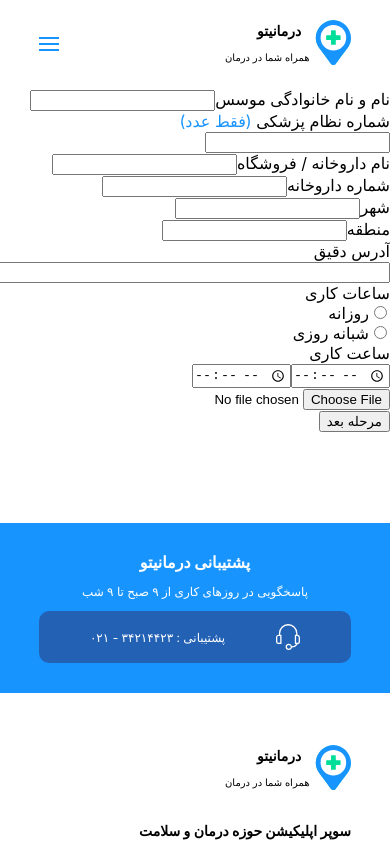
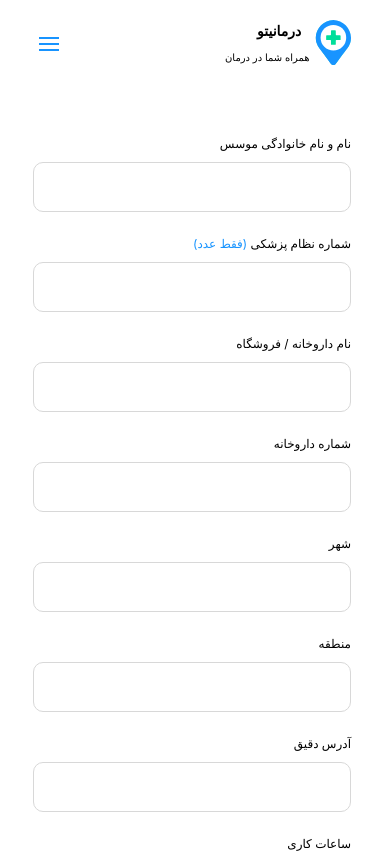
Before and after one commit to amirhghorbani/darmanito-app, a React (Create React App) app: page /register_page in a window 390 px wide. Shown: the top 853 px of the page. Built offline with nearby package versions, Linux system fonts and the light colour scheme.

Commit message:
make register-form 100% responsive

```diff
--- a/src/components/RegisterComps/Form/Form.js
+++ b/src/components/RegisterComps/Form/Form.js
@@ -4,50 +4,45 @@
 
 function Form() {
 
-    const [checked, setChecked] = useState(false);
-
-    const checkHandler = () => {
-        setChecked(!checked);
-    }
-
   return (
     <div className={styles.container}>
       <form>
+
         <div>
           <label>نام و نام خانوادگی موسس</label>
-          <input type="text" />
+          <input type="text" name='fullname' />
         </div>
 
         <div>
           <label>
             شماره نظام پزشکی <span style={{ color: "#1894FF" }}>(فقط عدد)</span>
           </label>
-          <input type="text" />
+          <input type="text" name='id' />
         </div>
 
         <div>
           <label>نام داروخانه / فروشگاه</label>
-          <input type="text" />
+          <input type="text" name='storename' />
         </div>
 
         <div>
           <label>شماره داروخانه</label>
-          <input type="text" />
+          <input type="text" name='phone' />
         </div>
 
         <div>
           <label>شهر</label>
-          <input type="text" />
+          <input type="text" name='city' />
         </div>
 
         <div>
           <label>منطقه</label>
-          <input type="text" />
+          <input type="text" name='area'/>
         </div>
 
         <div style={{ flexGrow: "1", width: "100%" }}>
           <label>آدرس دقیق</label>
-          <input style={{ width: "100%" }} type="text" />
+          <input style={{ width: "100%" }} type="text" name='address' />
         </div>
 
         <div>
@@ -85,7 +80,7 @@
         </div>
 
         <div>
-            <input type='file' className={styles.file_input} />
+            <input type='file' className={styles.file_input} name='file' />
         </div>
 
         <div>
--- a/src/components/RegisterComps/Form/Form.module.scss
+++ b/src/components/RegisterComps/Form/Form.module.scss
@@ -1,6 +1,147 @@
 @import '../../../assets/sass/styles';
 
-@media screen and (min-width : 320px) {}
+@media screen and (min-width : 320px) {
+    .container {
+        width: 80%;
+        margin: 0 auto;
+        form {
+            width: 100%;
+            margin: 63px auto;
+            flex-direction: column;
+            flex-wrap: nowrap;
+            justify-content: space-between;
+
+            div {
+                width: 100%;
+                flex-direction: column;
+                margin-top: 20px;
+
+                label {
+                    width: 100%;
+                    font-size: 12px;
+                    margin-top: 20px;
+                }
+                input {
+                    width: 100%;
+                    height: 46px;
+                    margin-top: 10px;
+                    border-radius: 10px;
+                    border: 1px solid #D8D8D8;
+                        &:focus {
+                            border: 1px solid $primaryColor;
+                            border-radius: 10px;
+                        }
+                }
+                .check {
+                    display: flex;
+                    flex-direction: row;
+                    width: 100%;
+                    margin-top: 20px;
+                    justify-content: space-between;
+                    max-width: 300px;
+                    .daily {
+                        width: 100px;
+                        height: 40px;
+                        display: flex;
+                        flex-direction: row;
+                        border: 1px solid #D8D8D8;
+                        border-radius: 10px;
+                        justify-content: center;
+                        align-items: center;
+                        .radio {
+                            width: 16px;
+                            height: 16px;
+                            margin-top: 0;
+                        }
+                        span {
+                            font-size: 12px;
+                            margin-right: 10px;
+                        }
+                    }
+                    .allday {
+                        width: 120px;
+                        height: 40px;
+                        display: flex;
+                        flex-direction: row;
+                        border: 1px solid #D8D8D8;
+                        border-radius: 10px;
+                        justify-content: center;
+                        align-items: center;
+                        .radio {
+                            width: 16px;
+                            height: 16px;
+                            margin-top: 0;
+                        }
+                        span {
+                            font-size: 12px;
+                            margin-right: 10px;
+                        }
+                    }
+
+                }
+                .hours {
+                    display: flex;
+                    flex-direction: row;
+                    width: 100%;
+                    justify-content: space-between;
+                    .firstTime {
+                        width: 45%;
+                    }
+                    .secondTime {
+                        width: 45%;
+                    }
+                }
+                .file_input::-webkit-file-upload-button {
+                    visibility: hidden;
+                }
+                .file_input::before {
+                    content: 'آپلود عکس داروخانه';
+                    width: 170px;
+                    height: 43px;
+                    display: flex;
+                    justify-content: center;
+                    align-items: center;
+                    background-color: white;
+                    border: 1px solid $primaryColor;
+                    border-radius: 10px;
+                    outline: none;
+                    white-space: nowrap;
+                    -webkit-user-select: none;
+                    cursor: pointer;
+                    font-size: 16px;
+                    font-weight: bold;
+                    color: $primaryColor;
+                }
+                .file_input {
+                    width: 100%;
+                    margin-top: 36.5px;
+                    border: none;
+                }
+                .file_input:hover::before {
+                    background-color: $cloudyColor;
+                }
+                .subBtn {
+                    width: 170px;
+                    // margin-top: 36.5px;
+                    background-color: $primaryColor;
+                    color: white;
+                    font-size: 16px;
+                    font-weight: bold;
+                    float: left;
+                    cursor: pointer;
+                    border: none;
+                    outline: none;
+
+                    &:hover {
+                        background-color: $cloudyColor;
+                        color: $primaryColor;
+                    }
+                }
+
+            }
+        }
+    }
+}
 
 
 @media screen and (min-width : 1024px) {
@@ -116,7 +257,7 @@
                     color: $primaryColor;
                 }
                 .file_input {
-                    width: 43%;
+                    width: 100%;
                     margin-top: 36.5px;
                     border: none;
                 }
--- a/src/index.js
+++ b/src/index.js
@@ -4,7 +4,7 @@
 import App from './App';
 import reportWebVitals from './reportWebVitals';
 import { BrowserRouter } from "react-router-dom";
-import ScrollTop from './containers/ScrollTop/ScrollTop';
+import ScrollTop from './utils/ScrollTop/ScrollTop';
 
 ReactDOM.render(
   <React.StrictMode>
--- a/src/containers/ScrollTop/ScrollTop.js
+++ b/src/utils/ScrollTop/ScrollTop.js
@@ -5,7 +5,7 @@
     const {pathname} = useLocation();
 
     useEffect(() => {
-        if (pathname != "/darmanito-app") window.scrollTo(0, 0);
+        if (pathname !== "/darmanito-app") window.scrollTo(0, 0);
     }, [pathname]);
 
     return props.children;
```
Also changed, not shown: src/App.js (+7 -9 lines), src/pages/About.js (+8 -8 lines).
